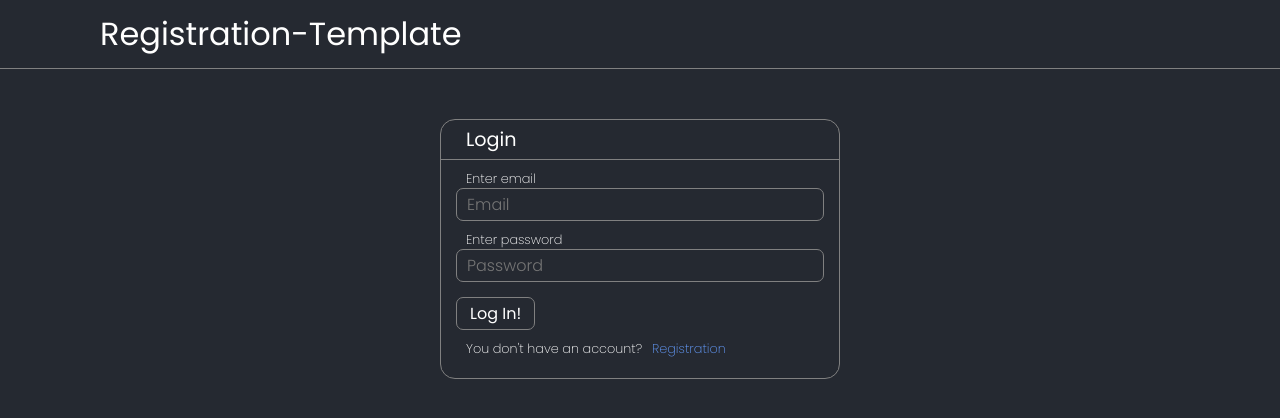
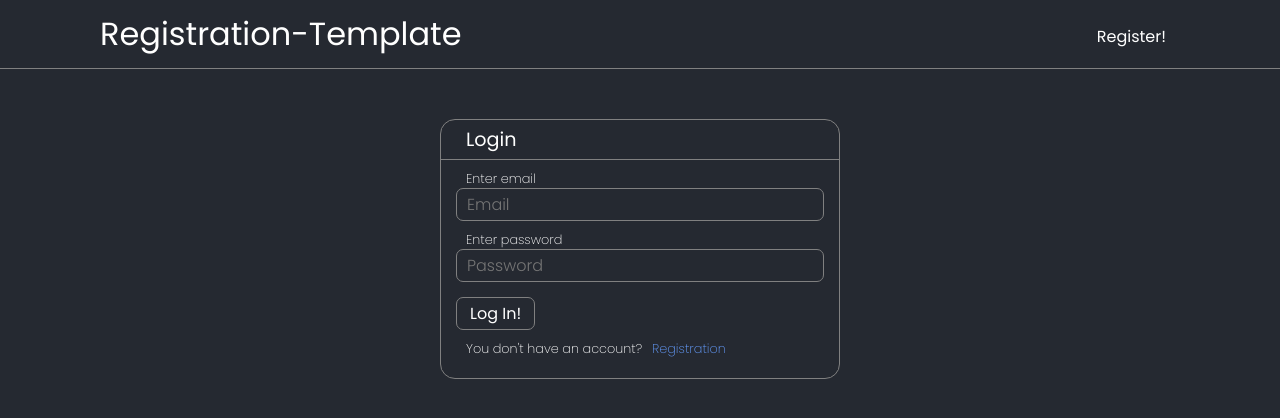
Before and after one commit to Micheal180301/template-registration, a React (Vite) app in the folder client/: page /login in a window 1280 px wide. Shown: the top 418 px of the page. Built offline with nearby package versions, Linux system fonts and the light colour scheme.

Commit message:
edit Layot(added button: Login! and Register!)

```diff
--- a/client/src/components/layout/index.tsx
+++ b/client/src/components/layout/index.tsx
@@ -1,5 +1,5 @@
 import { useDispatch, useSelector } from 'react-redux';
-import { useNavigate } from 'react-router-dom';
+import { useLocation, useNavigate } from 'react-router-dom';
 
 import React from 'react';
 import Header from '../header';
@@ -15,6 +15,7 @@ type Props = {
 };
 
 const Layout = ({ children }: Props) => {
+  const location = useLocation();
   const user = useSelector(selectUser);
   const navigate = useNavigate();
   const dispatch = useDispatch();
@@ -33,6 +34,28 @@ const Layout = ({ children }: Props) => {
               Log Out
             </CustomButton>
           )}
+          {location.pathname === PATHS.login && (
+            <CustomButton
+              type="button"
+              border="ghost"
+              onClick={() => {
+                navigate(`${PATHS.register}`);
+              }}
+            >
+              Register!
+            </CustomButton>
+          )}
+          {location.pathname === PATHS.register && (
+            <CustomButton
+              type="button"
+              border="ghost"
+              onClick={() => {
+                navigate(`${PATHS.login}`);
+              }}
+            >
+              login!
+            </CustomButton>
+          )}
         </Space>
       </Header>
       {children}
```
